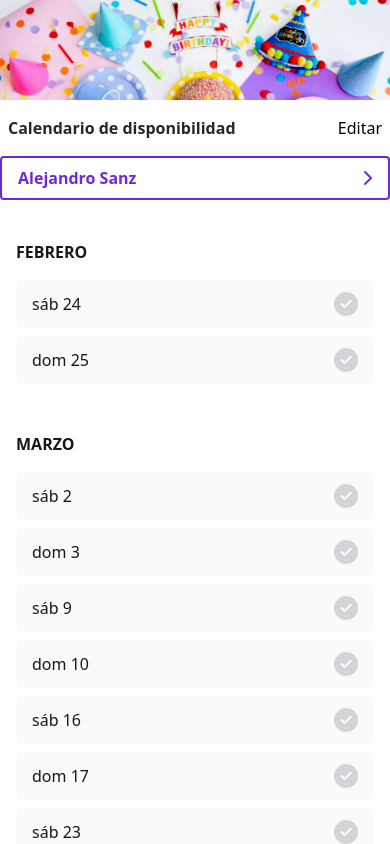
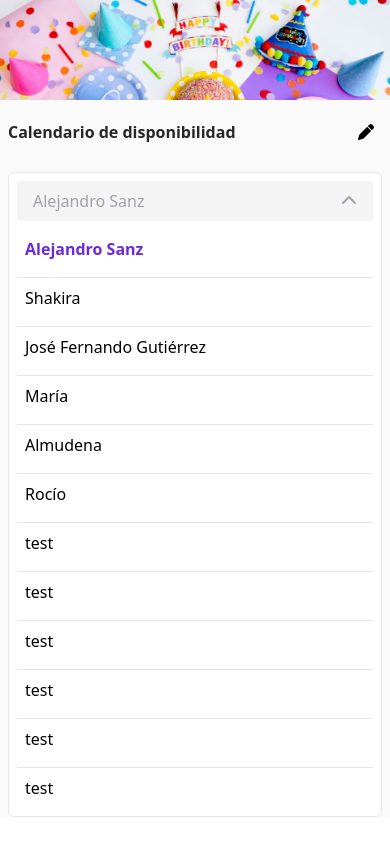
Before and after one commit to MMadlos/cronos-app, a React (Vite) app: page / in a window 390 px wide. Both pictures are taken after a click on the button "Alejandro Sanz". Shown: the top 844 px of the page. Built offline with nearby package versions, Linux system fonts and the light colour scheme.

Commit message:
Refactor how selected dates are displayed

```diff
--- a/src/components/Table/ScreenXS.jsx
+++ b/src/components/Table/ScreenXS.jsx
@@ -2,16 +2,17 @@ import TableXS from "./TableXS"
 
 export default function ScreenXS({ confirmed, onClickConfirm, children }) {
 	return (
-		<div className="w-full sm:hidden ">
-			<div className="flex flex-row justify-between gap-2 px-2 py-4">
+		<div className="w-full bg-zinc-50 sm:hidden ">
+			<div className="flex flex-row items-center justify-between gap-2 px-2 py-4">
 				<h2 className="text-md font-semibold text-zinc-800 sm:text-lg">
 					Calendario de disponibilidad
 				</h2>
-				<button>Editar</button>
+				<button className="size-8">
+					<i className="fa-solid fa-pen" />
+				</button>
 			</div>
+
 			<TableXS confirmed={confirmed} onClickConfirm={onClickConfirm} />
-
-			<div className="bg-violet-100  p-2 sm:hidden">{children}</div>
 		</div>
 	)
 }
--- a/src/components/Table/TableXS.jsx
+++ b/src/components/Table/TableXS.jsx
@@ -1,14 +1,15 @@
 import { useContext, useState } from "react"
 import { ParticipantsContext, SelectedDatesContext } from "../../App"
 import { getIntlMonthLong, getIntlWeekdayShort } from "../../utils"
-import { Fragment } from "react"
+
+import { mockSelectedPerson } from "../../mockData"
 
 export default function TableXS({ confirmed, onClickConfirm }) {
 	const { participants } = useContext(ParticipantsContext)
 	const { selectedDates } = useContext(SelectedDatesContext)
 
-	const [selectedPerson, setSelectedPerson] = useState(undefined)
-	const [isListOpen, setListOpen] = useState(true)
+	const [selectedPerson, setSelectedPerson] = useState(mockSelectedPerson)
+	const [isListOpen, setListOpen] = useState(selectedPerson === undefined)
 
 	const mappedDates = {}
 	selectedDates.forEach((dateTime) => {
@@ -32,29 +33,36 @@ export default function TableXS({ confirmed, onClickConfirm }) {
 
 	return (
 		<>
-			<div className="flex flex-col gap-2">
+			<div className="m-2 flex flex-col gap-2 rounded-md border  bg-white p-2">
+				{selectedPerson !== undefined && (
 					<button
-					className="flex w-full flex-row items-center justify-between rounded border-2 border-violet-700 bg-white px-4 py-2 font-semibold text-violet-700 data-[open=true]:bg-violet-50"
+						className="flex flex-row items-center justify-between rounded bg-zinc-100 px-4 py-2 text-zinc-400 data-[open=false]:bg-white data-[open=false]:font-semibold data-[open=false]:text-violet-800"
 						onClick={() => setListOpen(!isListOpen)}
 						data-open={isListOpen}
 					>
-					{selectedPerson?.name ?? "Select participant"}
+						{selectedPerson.name}
 						{isListOpen && <i className="fa-solid fa-chevron-up" />}
-					{!isListOpen && <i className="fa-solid fa-chevron-right" />}
+						{!isListOpen && (
+							<i className="fa-solid fa-chevron-right" />
+						)}
 					</button>
+				)}
+
+				{isListOpen && selectedPerson === undefined && (
+					<div className="rounded bg-zinc-100 px-4 py-2 text-zinc-400">
+						<p>Selecciona participante</p>
+					</div>
+				)}
 
 				{isListOpen && (
-					<>
-						<div className="flex flex-col justify-center gap-2 divide-y rounded bg-white p-4">
+					<div className="flex flex-col gap-2 divide-y">
 						{participants.map((personData) => {
 							const { id, name } = personData
 
 							return (
 								<button
-										className="rounded-sm px-2 py-4 text-left data-[selected=true]:font-bold data-[selected=true]:text-violet-700"
-										data-selected={
-											selectedPerson?.id === id
-										}
+									className="px-2 py-2 text-left data-[selected=true]:font-bold data-[selected=true]:text-violet-700"
+									data-selected={selectedPerson?.id === id}
 									key={id}
 									onClick={() => {
 										setSelectedPerson(personData)
@@ -66,13 +74,11 @@ export default function TableXS({ confirmed, onClickConfirm }) {
 							)
 						})}
 					</div>
-						<div className="h-4"></div>
-					</>
 				)}
 			</div>
 
 			{!isListOpen && selectedPerson !== undefined && (
-				<div className="my-4 flex flex-col gap-2 rounded  bg-white pb-8">
+				<div className="m-2 flex flex-col gap-2  rounded-md border bg-white pb-8">
 					{Object.keys(mappedDates).map((monthName) => {
 						return (
 							<div
--- a/src/mockData.js
+++ b/src/mockData.js
@@ -57,50 +57,12 @@ const mockConfirmedList = [
 	mockParticipants[3].id,
 ]
 
-// * Unused
-const mockSummaryData = [
-	{
-		monthName: "febrero",
-		monthIndex: 1,
-		selectedDates: [
-			{
-				date: 7,
-				confirmedList: mockConfirmedList,
-				ratio: mockConfirmedList.length / mockParticipants.length,
-			},
-			{
-				date: 8,
-				confirmedList: [],
-				ratio: 0,
-			},
-		],
-	},
-	{
-		monthName: "marzo",
-		monthIndex: 2,
-		selectedDates: [
-			{
-				date: 1,
-				confirmedList: [],
-				ratio: 0,
-			},
-			{
-				date: 9,
-				confirmedList: [],
-				ratio: 0,
-			},
-			{
-				date: 10,
-				confirmedList: [],
-				ratio: 0,
-			},
-		],
-	},
-]
+const mockSelectedPerson = mockParticipants[0]
 
 export {
 	mockSelectedDates,
 	mockParticipants,
 	mockConfirmedData,
-	mockSummaryData,
+	mockConfirmedList,
+	mockSelectedPerson,
 }
```
Lines whose indentation alone changed are shown as unchanged.
